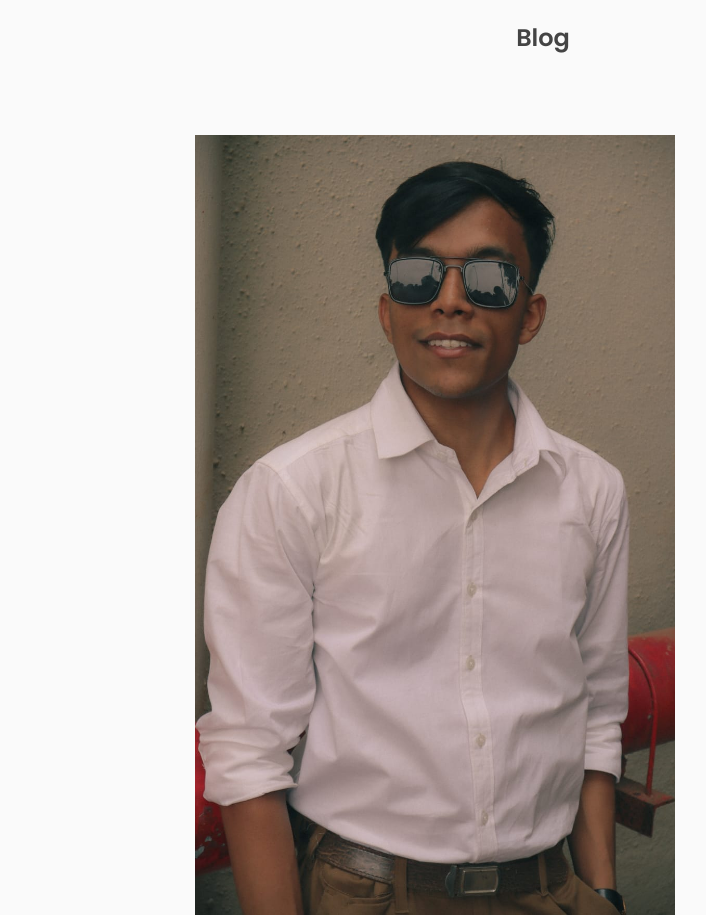
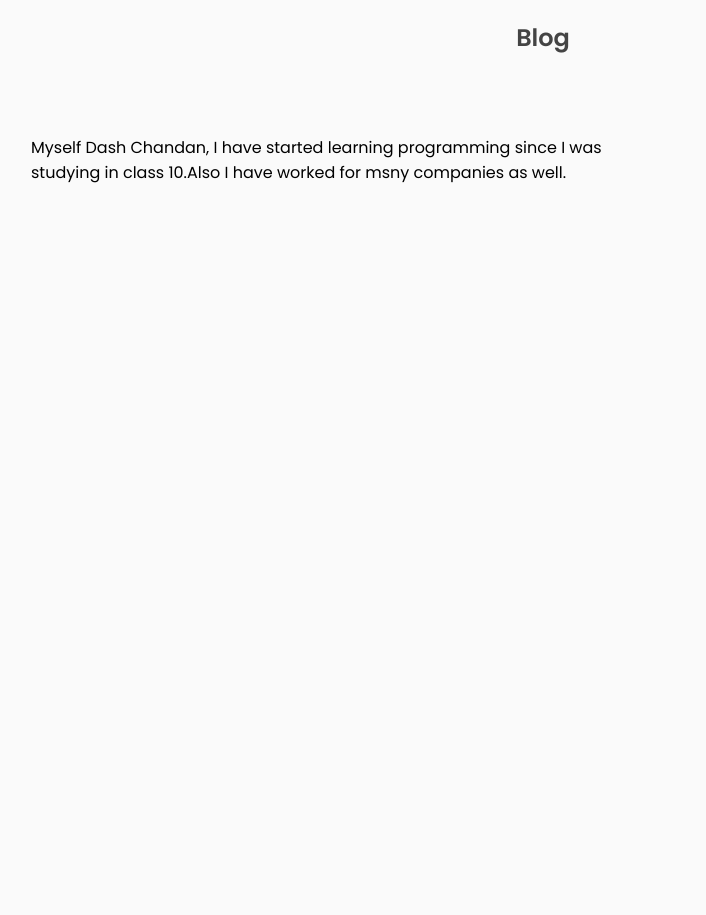
Before and after one commit to chandandash121/Portfolio, a plain HTML site: page index.html in a window 1280 px wide. Shown: the part 860-1775 px from the top of the page, without its empty margins (97-803 px from the left). Drawn offline with nearby package versions, Linux system fonts and the light colour scheme.

Commit message:
Update index.html

```diff
--- a/index.html
+++ b/index.html
@@ -98,10 +98,8 @@
                 <h1>Blog</h1>
             </div>
             <div class="featured-image1">
-                <div class="image1">
-                    <img src="assets/images/img.jpeg" alt="image1">
-                </div>
-              </div>
+                <p>Myself Dash Chandan, I have started learning programming since I was studying in class 10.Also I have worked for msny companies as well.</p>
+            </div>
 
        </section>
        <section class="section" id="about">
```
